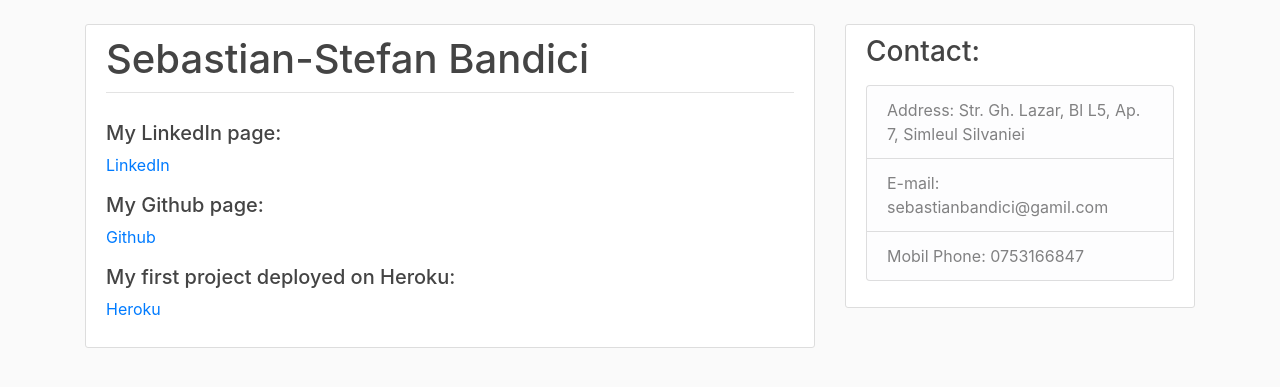
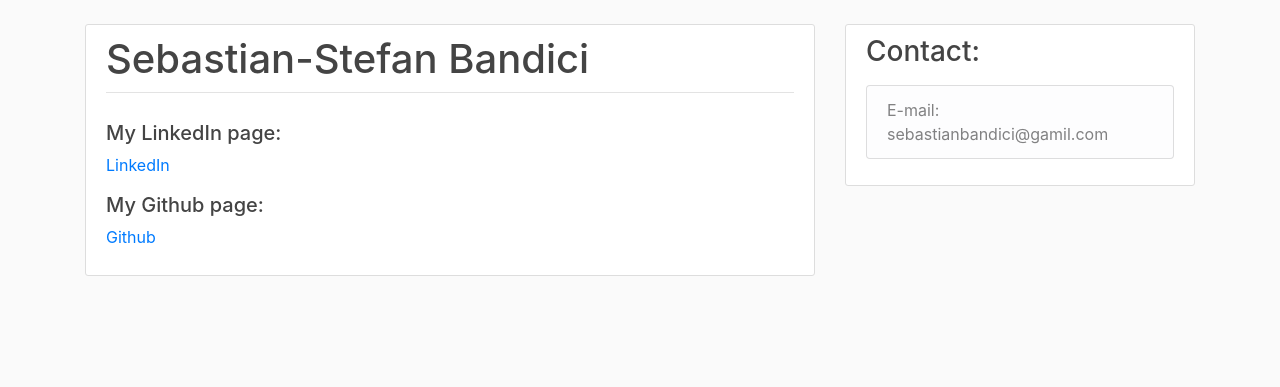
Before and after one commit to SebastianBandici/MyBlog, a Django app: page /about/ in a window 1280 px wide. Shown: the part 56-443 px from the top of the page. Run offline with Django 4.2, Linux system fonts and the light colour scheme.

Commit message:
about page modified

```diff
--- a/blog/templates/blog/about.html
+++ b/blog/templates/blog/about.html
@@ -59,8 +59,6 @@
                             <p class="article-content"><a href="https://www.linkedin.com/in/sebastian-bandici-20924b226/">LinkedIn</a></p>
                             <h5 class="article-content">My Github page:</h5>
                             <p class="article-content"><a href="https://github.com/SebastianBandici">Github</a></p>
-                            <h5 class="article-content">My first project deployed on Heroku:</h5>
-                            <p class="article-content"><a href="https://mychecklistapplication.herokuapp.com/register/">Heroku</a></p>
 
                         </div>
                     </article>
@@ -70,9 +68,7 @@
                         <h3>Contact:</h3>
                         <p class='text-muted'>
                             <ul class="list-group">
-                                <li class="list-group-item list-group-item-light">Address: Str. Gh. Lazar, Bl L5, Ap. 7, Simleul Silvaniei</li>
                                 <li class="list-group-item list-group-item-light">E-mail: sebastianbandici@gamil.com</li>
-                                <li class="list-group-item list-group-item-light">Mobil Phone: 0753166847</li>
                             </ul>
                         </p>
                     </div>
```
